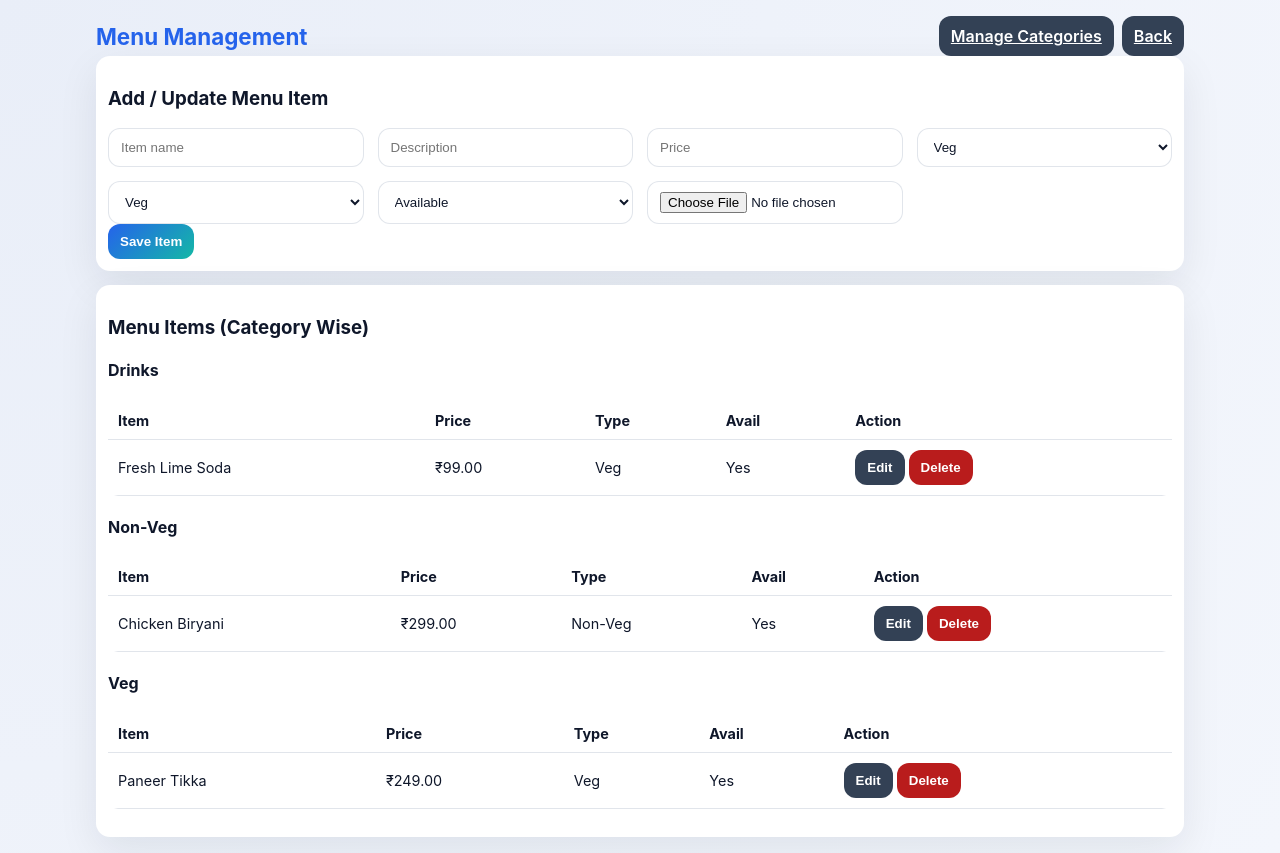
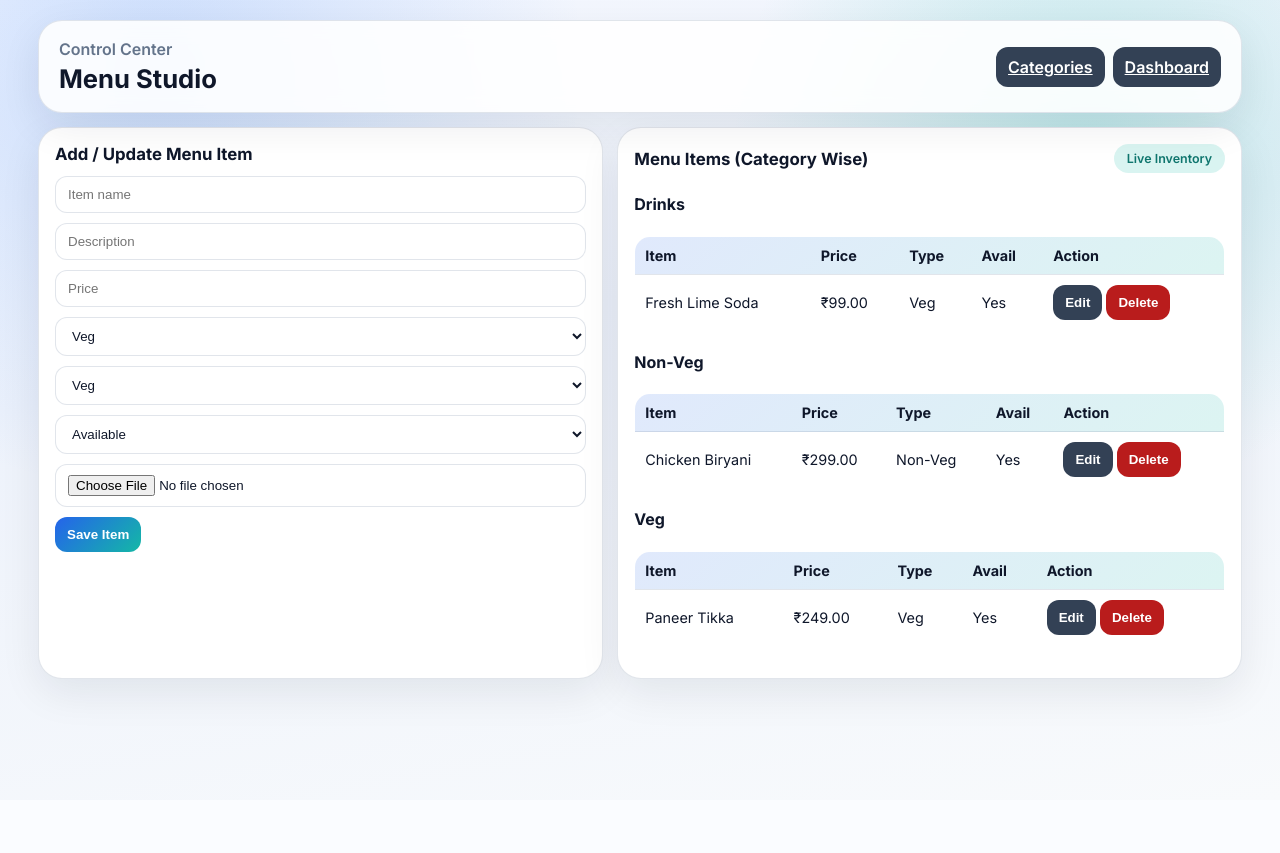
Before and after one commit to BornkinG-code/assignment_Supervised-Learning, a PHP site: page /admin/menu.php in a window 1280 px wide. After the commit the page ends 707 px from the top, so only its background shows below. Run offline with PHP 8.4, Linux system fonts and the light colour scheme; a user stored in the database is signed in; data comes from the database, SQL or seed files in the repository.

Commit message:
Redesign admin UI with premium modern styling

```diff
--- a/admin/menu.php
+++ b/admin/menu.php
@@ -1,21 +1,33 @@
 <?php require_once __DIR__ . '/_auth.php'; ?>
 <!doctype html>
-<html><head><meta charset='utf-8'><meta name='viewport' content='width=device-width,initial-scale=1'><title>Menu Management</title><link rel='stylesheet' href='../assets/css/style.css'></head>
-<body>
-<div class='container'>
-  <div class='header'>
-    <div class='brand'>Menu Management</div>
+<html lang='en'>
+<head>
+  <meta charset='utf-8'>
+  <meta name='viewport' content='width=device-width,initial-scale=1'>
+  <title>Menu Management</title>
+  <link rel='preconnect' href='https://fonts.googleapis.com'>
+  <link rel='preconnect' href='https://fonts.gstatic.com' crossorigin>
+  <link href='https://fonts.googleapis.com/css2?family=Inter:wght@400;500;600;700;800&display=swap' rel='stylesheet'>
+  <link rel='stylesheet' href='../assets/css/style.css'>
+</head>
+<body class='admin-portal'>
+<div class='admin-screen'>
+  <header class='admin-topbar glass'>
+    <div>
+      <p class='eyebrow'>Control Center</p>
+      <h1>Menu Studio</h1>
+    </div>
     <div class='row'>
-      <a class='btn alt' href='categories.php'>Manage Categories</a>
-      <a class='btn alt' href='index.php'>Back</a>
+      <a class='btn alt' href='categories.php'>Categories</a>
+      <a class='btn alt' href='index.php'>Dashboard</a>
     </div>
-  </div>
+  </header>
 
-  <div class='card'><div class='card-body'>
-    <h3>Add / Update Menu Item</h3>
-    <form id='menuForm' enctype='multipart/form-data'>
-      <input type='hidden' name='id' id='id'><input type='hidden' name='existing_image' id='existing_image'>
-      <div class='grid'>
+  <section class='admin-grid-two'>
+    <article class='panel'>
+      <div class='panel-head'><h2>Add / Update Menu Item</h2></div>
+      <form id='menuForm' enctype='multipart/form-data' class='admin-form-grid'>
+        <input type='hidden' name='id' id='id'><input type='hidden' name='existing_image' id='existing_image'>
         <input class='input' name='item_name' placeholder='Item name' required>
         <input class='input' name='description' placeholder='Description'>
         <input class='input' type='number' step='0.01' name='price' placeholder='Price' required>
@@ -23,15 +35,20 @@
         <select class='input' name='is_veg'><option value='1'>Veg</option><option value='0'>Non-Veg</option></select>
         <select class='input' name='is_available'><option value='1'>Available</option><option value='0'>Unavailable</option></select>
         <input class='input' type='file' name='image' accept='image/*'>
+        <div class='row'>
+          <button class='btn'>Save Item</button>
+        </div>
+      </form>
+    </article>
+
+    <article class='panel'>
+      <div class='panel-head'>
+        <h2>Menu Items (Category Wise)</h2>
+        <span class='pill emerald'>Live Inventory</span>
       </div>
-      <button class='btn'>Save Item</button>
-    </form>
-  </div></div>
-
-  <div class='card' style='margin-top:14px'><div class='card-body'>
-    <h3>Menu Items (Category Wise)</h3>
-    <div id='menuGroups'></div>
-  </div></div>
+      <div id='menuGroups'></div>
+    </article>
+  </section>
 </div>
 
 <script>
--- a/assets/css/style.css
+++ b/assets/css/style.css
@@ -468,3 +468,97 @@ body.dark .order-item { background: linear-gradient(180deg, rgba(30,41,59,.8), r
   .main-with-sidebar { margin-left: 0; }
   .dashboard-shell { padding: 10px; }
 }
+
+/* Admin Premium UX refresh */
+.admin-portal {
+  min-height: 100vh;
+  background:
+    radial-gradient(circle at 12% 8%, rgba(59, 130, 246, 0.22), transparent 32%),
+    radial-gradient(circle at 85% 18%, rgba(20, 184, 166, 0.22), transparent 28%),
+    linear-gradient(170deg, #f5f8ff, #edf2fb 40%, #f8fafc);
+}
+
+.admin-screen {
+  max-width: 1240px;
+  margin: 0 auto;
+  padding: 20px 18px 40px;
+  display: grid;
+  gap: 14px;
+}
+
+.admin-topbar {
+  padding: 18px 20px;
+  display: flex;
+  justify-content: space-between;
+  align-items: center;
+}
+
+.admin-topbar h1 { margin: 4px 0 0; font-size: clamp(1.2rem, 2vw, 1.8rem); }
+
+.admin-grid-two {
+  display: grid;
+  grid-template-columns: minmax(0, .95fr) minmax(0, 1.05fr);
+  gap: 14px;
+}
+
+.admin-form-grid {
+  display: grid;
+  gap: 10px;
+  grid-template-columns: repeat(2, minmax(0, 1fr));
+}
+
+.admin-form-grid .input,
+.admin-form-grid select,
+.admin-form-grid .row,
+.admin-form-grid #error,
+.admin-form-grid .btn { grid-column: 1 / -1; }
+
+.table {
+  border-radius: 16px;
+  overflow: hidden;
+  border: 1px solid var(--line);
+}
+
+.table thead {
+  background: linear-gradient(140deg, rgba(37, 99, 235, 0.14), rgba(20, 184, 166, 0.15));
+}
+
+.table tbody tr:hover { background: rgba(148, 163, 184, 0.12); }
+
+.login-shell {
+  max-width: 1120px;
+  margin: 0 auto;
+  min-height: 100vh;
+  padding: 22px;
+  display: grid;
+  grid-template-columns: 1.2fr .85fr;
+  gap: 20px;
+  align-items: center;
+}
+
+.login-hero {
+  border-radius: 26px;
+  padding: clamp(22px, 4vw, 40px);
+  background:
+    linear-gradient(160deg, rgba(15, 23, 42, 0.94), rgba(30, 64, 175, 0.9)),
+    radial-gradient(circle at 10% 10%, rgba(56, 189, 248, 0.4), transparent 40%);
+  color: #e2e8f0;
+  box-shadow: 0 25px 60px rgba(2, 6, 23, 0.35);
+}
+
+.login-hero h1 { margin: 8px 0 10px; font-size: clamp(1.4rem, 3.5vw, 2.5rem); }
+.login-hero p { color: #bfdbfe; max-width: 62ch; }
+
+.login-card {
+  width: min(440px, 100%);
+  justify-self: end;
+  padding: 24px;
+}
+
+.login-card h2 { margin: 0; }
+
+@media (max-width: 980px) {
+  .admin-grid-two,
+  .login-shell { grid-template-columns: 1fr; }
+  .login-card { justify-self: stretch; width: 100%; }
+}
```
Also changed, not shown: admin/categories.php (+17 -15 lines), admin/invoices.php (+26 -3 lines), admin/login.php (+34 -9 lines), admin/settings.php (+27 -3 lines), admin/tables.php (+36 -6 lines).
